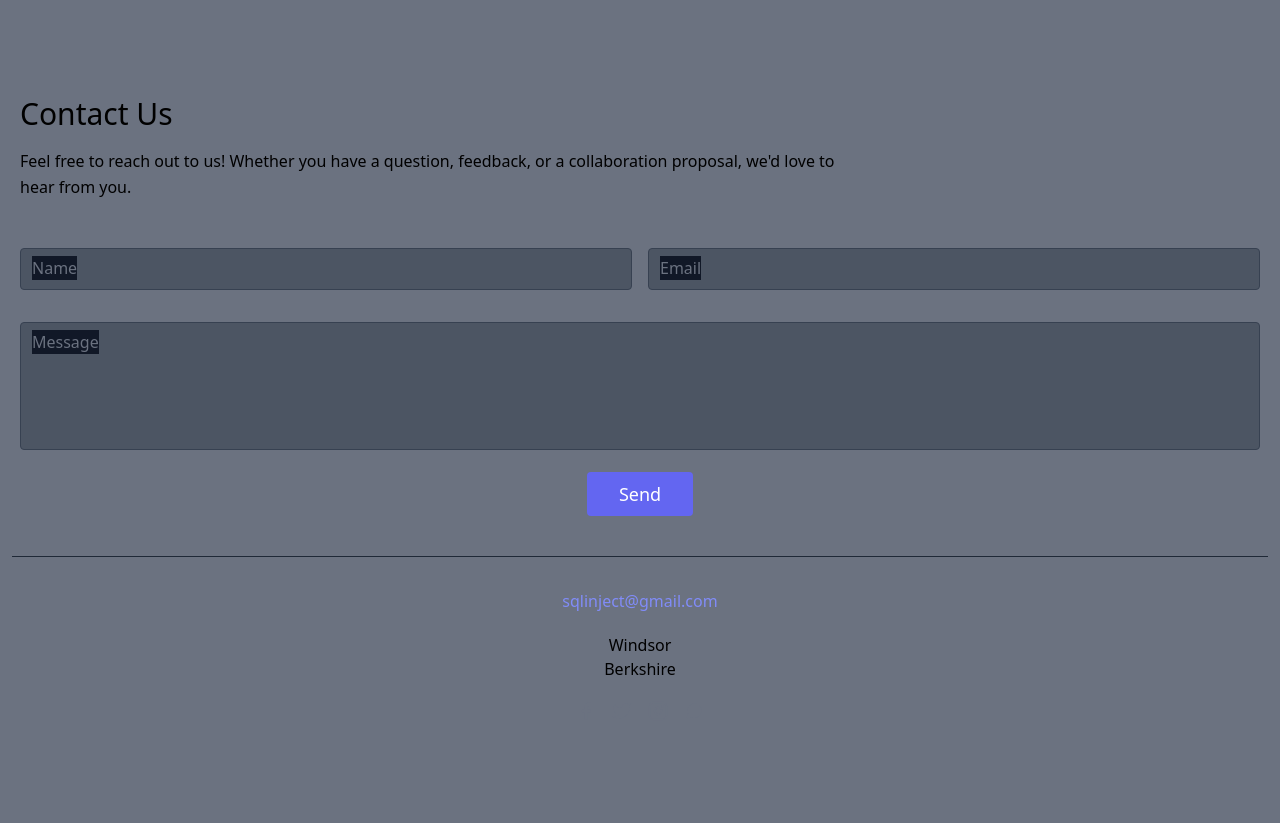
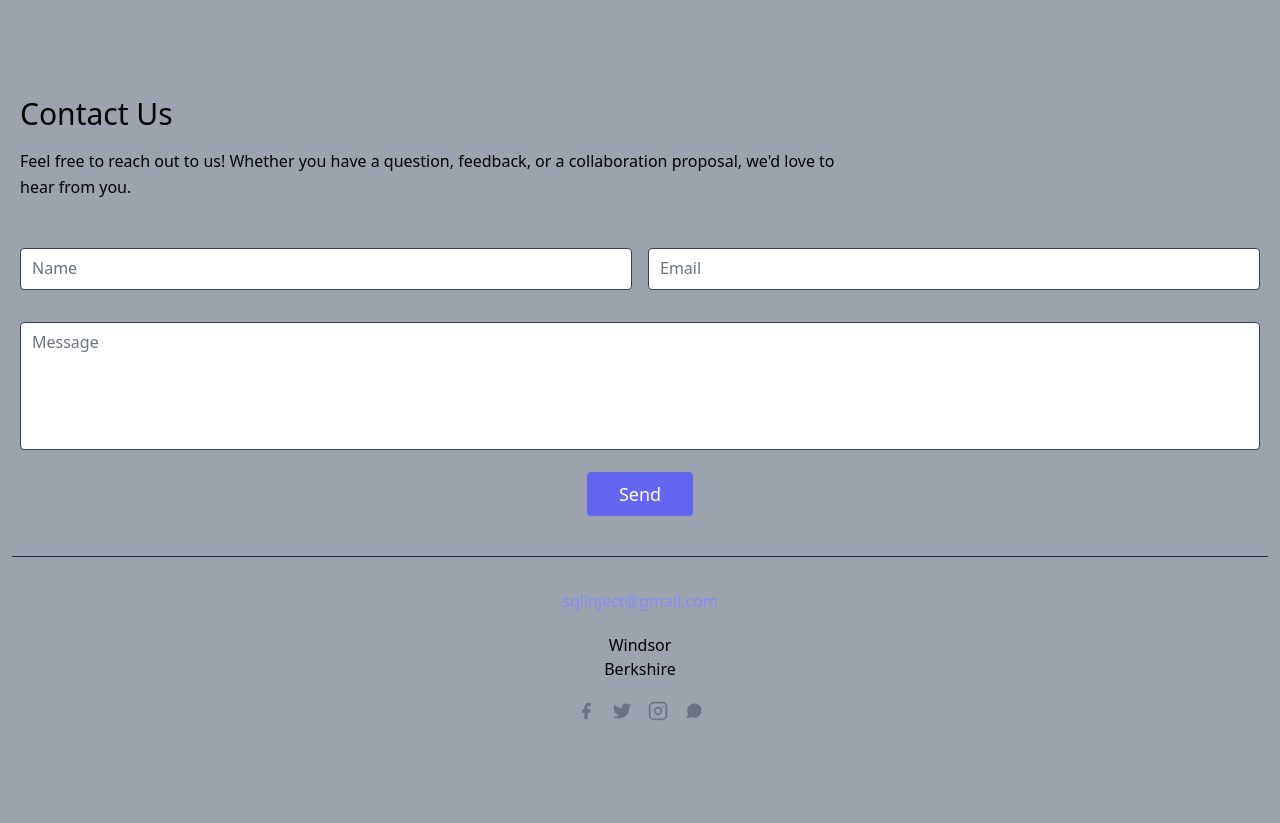
Before and after one commit to mainanorbert/sql_injection_attacks, a Django app: page /contact/ in a window 1280 px wide. Shown: the part 88-911 px from the top of the page. Run offline with Django 5.2, Linux system fonts and the light colour scheme; some libraries are stand-ins or nearby versions.

Commit message:
added image on the navbar funished the contact and login pages and made them appealing

```diff
--- a/SQLInjectonProject/Home/templates/contact.html
+++ b/SQLInjectonProject/Home/templates/contact.html
@@ -18,7 +18,7 @@
 			}, 3000); // 5000 milliseconds = 5 seconds
 		</script>
 	</head>
-<body class="bg-gray-500">
+<body class="bg-gray-400">
     <nav class="relative px-4 py-4 flex justify-between items-center bg-white">
       <img
       class="w-14 h-14 rounded-full"
@@ -72,7 +72,7 @@
         <div class="container mx-auto  bg-gren-400 px-5 py-24">
 
           <div class="mb-12 w-8/12">
-            <h1 class="title-font mb-4 text-2xl text-left font-medium  sm:text-3xl">Contact Us</h1>
+            <h1 class="title-font text-black mb-4 text-2xl text-left font-medium  sm:text-3xl">Contact Us</h1>
             <p class="mx-auto text-base leading-relaxed w-2/1">Feel free to reach out to us! Whether you have a question,
               feedback, or a collaboration proposal, we'd love to hear from you.
             </p>
@@ -84,20 +84,21 @@
               <!-- form -->
               <div class="w-1/2 p-2">
                 <div class="relative">
-                  <input type="text" id="name" name="name" class="peer w-full rounded border border-gray-700 bg-gray-800 bg-opacity-40 py-1 px-3 text-base leading-8 text-gray-100 placeholder-transparent outline-none transition-colors duration-200 ease-in-out focus:border-indigo-500 focus:bg-gray-900 focus:ring-2 focus:ring-indigo-900" placeholder="Name" />
-                  <label for="name" class="absolute left-3 -top-6 bg-transparent text-sm leading-7 text-indigo-500 transition-all peer-placeholder-shown:left-3 peer-placeholder-shown:top-2 peer-placeholder-shown:bg-gray-900 peer-placeholder-shown:text-base peer-placeholder-shown:text-gray-500 peer-focus:left-3 peer-focus:-top-6 peer-focus:text-sm peer-focus:text-indigo-500">Name</label>
+                  <input type="text" id="name" name="name" class="peer w-full rounded border border-gray-700 bg-opacity-40 py-1 px-3 text-base leading-8 text-gray-100 placeholder-transparent outline-none transition-colors duration-200 ease-in-out focus:border-indigo-500 focus:bg-gray-900 focus:ring-2 focus:ring-indigo-900" placeholder="Name" />
+                  <label for="name" class="absolute left-3 -top-6 bg-transparent text-sm leading-7 text-indigo-500 transition-all peer-placeholder-shown:left-3 peer-placeholder-shown:top-2 peer-placeholder-shown:bg-gra-900 peer-placeholder-shown:text-base peer-placeholder-shown:text-gray-500 peer-focus:left-3 peer-focus:-top-6 peer-focus:text-sm peer-focus:text-indigo-500">Name</label>
                 </div>
               </div>
               <div class="w-1/2 p-2">
                 <div class="relative">
-                  <input type="email" id="email" name="email" class="peer w-full rounded border border-gray-700 bg-gray-800 bg-opacity-40 py-1 px-3 text-base leading-8 text-gray-100 placeholder-transparent outline-none transition-colors duration-200 ease-in-out focus:border-indigo-500 focus:bg-gray-900 focus:ring-2 focus:ring-indigo-900" placeholder="Email" />
-                  <label for="email" class="absolute left-3 -top-6 bg-transparent text-sm leading-7 text-indigo-500 transition-all peer-placeholder-shown:left-3 peer-placeholder-shown:top-2 peer-placeholder-shown:bg-gray-900 peer-placeholder-shown:text-base peer-placeholder-shown:text-gray-500 peer-focus:left-3 peer-focus:-top-6 peer-focus:text-sm peer-focus:text-indigo-500">Email</label>
+                  <input type="email" id="email" name="email" class="peer w-full rounded border border-gray-700 bg-opacity-40 py-1 px-3 text-base leading-8 text-gray-100 placeholder-transparent outline-none transition-colors duration-200 ease-in-out focus:border-indigo-500 focus:bg-gray-900 focus:ring-2 focus:ring-indigo-900" placeholder="Email" />
+                  <label for="email" class="absolute left-3 -top-6 bg-transparent text-sm leading-7 text-indigo-500 transition-all peer-placeholder-shown:left-3 peer-placeholder-shown:top-2 peer-placeholder-shown:bg--900 peer-placeholder-shown:text-base peer-placeholder-shown:text-gray-500 peer-focus:left-3 peer-focus:-top-6 peer-focus:text-sm peer-focus:text-indigo-500">Email</label>
                 </div>
               </div>
               <div class="mt-4 w-full p-2">
                 <div class="relative">
-                  <textarea id="message" name="message" class="peer h-32 w-full resize-none rounded border border-gray-700 bg-gray-800 bg-opacity-40 py-1 px-3 text-base leading-6 text-gray-100 placeholder-transparent outline-none transition-colors duration-200 ease-in-out focus:border-indigo-500 focus:bg-gray-900 focus:ring-2 focus:ring-indigo-900" placeholder="Message"></textarea>
-                  <label for="message" class="absolute left-3 -top-6 bg-transparent text-sm leading-7 text-indigo-500 transition-all peer-placeholder-shown:left-3 peer-placeholder-shown:top-2 peer-placeholder-shown:bg-gray-900 peer-placeholder-shown:text-base peer-placeholder-shown:text-gray-500 peer-focus:left-3 peer-focus:-top-6 peer-focus:text-sm peer-focus:text-indigo-500">Message</label>
+                  <textarea id="message" name="message"
+                  class="peer h-32 w-full resize-none rounded border border-gray-700 bg-opacity-40 py-1 px-3 text-base leading-6 text-gray-100 placeholder-transparent outline-none transition-colors duration-200 ease-in-out focus:border-indigo-500 focus:bg-gray-900 focus:ring-2 focus:ring-indigo-900" placeholder="Message"></textarea>
+                  <label for="message" class="absolute left-3 -top-6 bg-transparent text-sm leading-7 text-indigo-500 transition-all peer-placeholder-shown:left-3 peer-placeholder-shown:top-2 peer-placeholder-shown:bg-gra-900 peer-placeholder-shown:text-base peer-placeholder-shown:text-gray-500 peer-focus:left-3 peer-focus:-top-6 peer-focus:text-sm peer-focus:text-indigo-500">Message</label>
                 </div>
               </div>
               <div class="w-full p-2">
--- a/SQLInjectonProject/theme/static/css/dist/styles.css
+++ b/SQLInjectonProject/theme/static/css/dist/styles.css
@@ -1190,19 +1152,24 @@ select {
   background-color: rgb(30 64 175 / var(--tw-bg-opacity));
 }
 
+.bg-gray-400 {
+  --tw-bg-opacity: 1;
+  background-color: rgb(156 163 175 / var(--tw-bg-opacity));
+}
+
 .bg-gray-50 {
   --tw-bg-opacity: 1;
   background-color: rgb(249 250 251 / var(--tw-bg-opacity));
 }
 
+.bg-gray-500 {
+  --tw-bg-opacity: 1;
+  background-color: rgb(107 114 128 / var(--tw-bg-opacity));
+}
+
 .bg-gray-800 {
   --tw-bg-opacity: 1;
   background-color: rgb(31 41 55 / var(--tw-bg-opacity));
-}
-
-.bg-gray-900 {
-  --tw-bg-opacity: 1;
-  background-color: rgb(17 24 39 / var(--tw-bg-opacity));
 }
 
 .bg-green-500 {
@@ -1227,26 +1194,6 @@ select {
 .bg-white {
   --tw-bg-opacity: 1;
   background-color: rgb(255 255 255 / var(--tw-bg-opacity));
-}
-
-.bg-green-400 {
-  --tw-bg-opacity: 1;
-  background-color: rgb(74 222 128 / var(--tw-bg-opacity));
-}
-
-.bg-green-300 {
-  --tw-bg-opacity: 1;
-  background-color: rgb(134 239 172 / var(--tw-bg-opacity));
-}
-
-.bg-gray-400 {
-  --tw-bg-opacity: 1;
-  background-color: rgb(156 163 175 / var(--tw-bg-opacity));
-}
-
-.bg-gray-500 {
-  --tw-bg-opacity: 1;
-  background-color: rgb(107 114 128 / var(--tw-bg-opacity));
 }
 
 .bg-opacity-40 {
```
Also changed, not shown: other parts of SQLInjectonProject/theme/static/css/dist/styles.css (+20 -70 lines).
